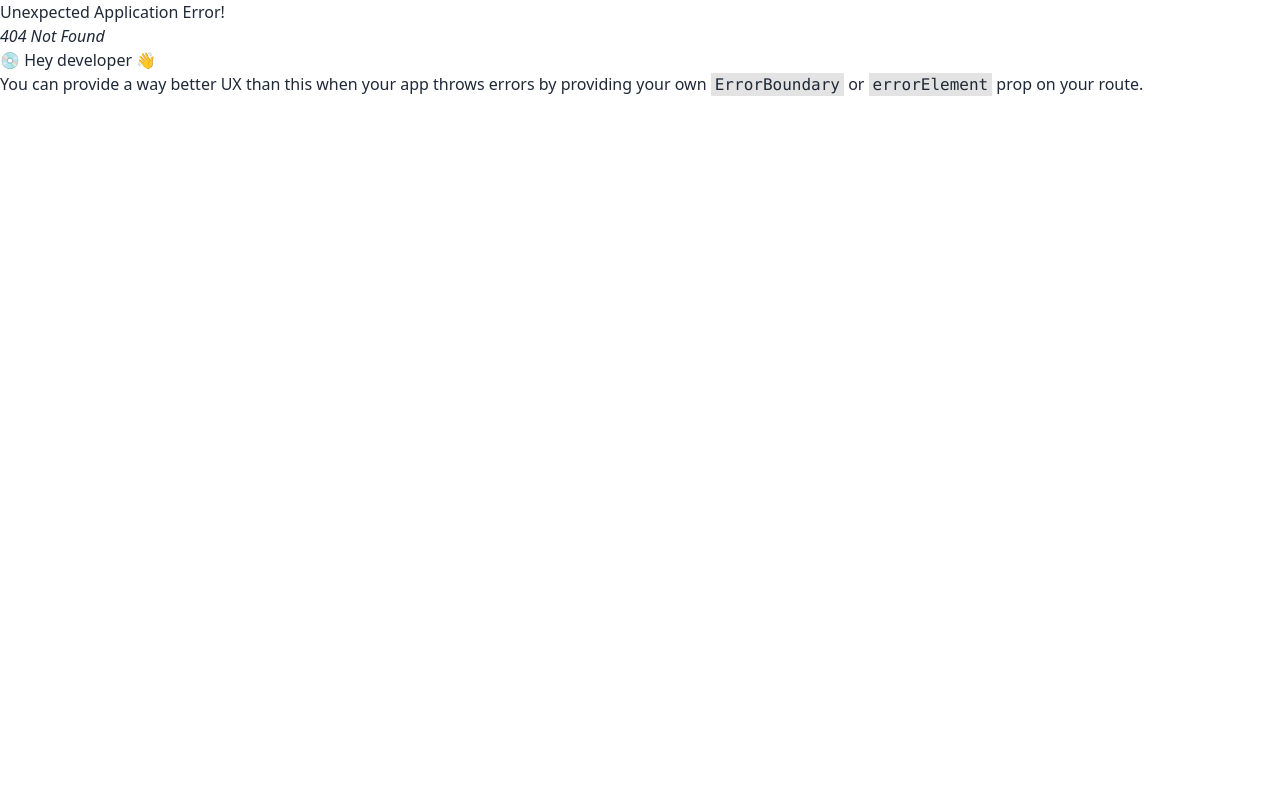
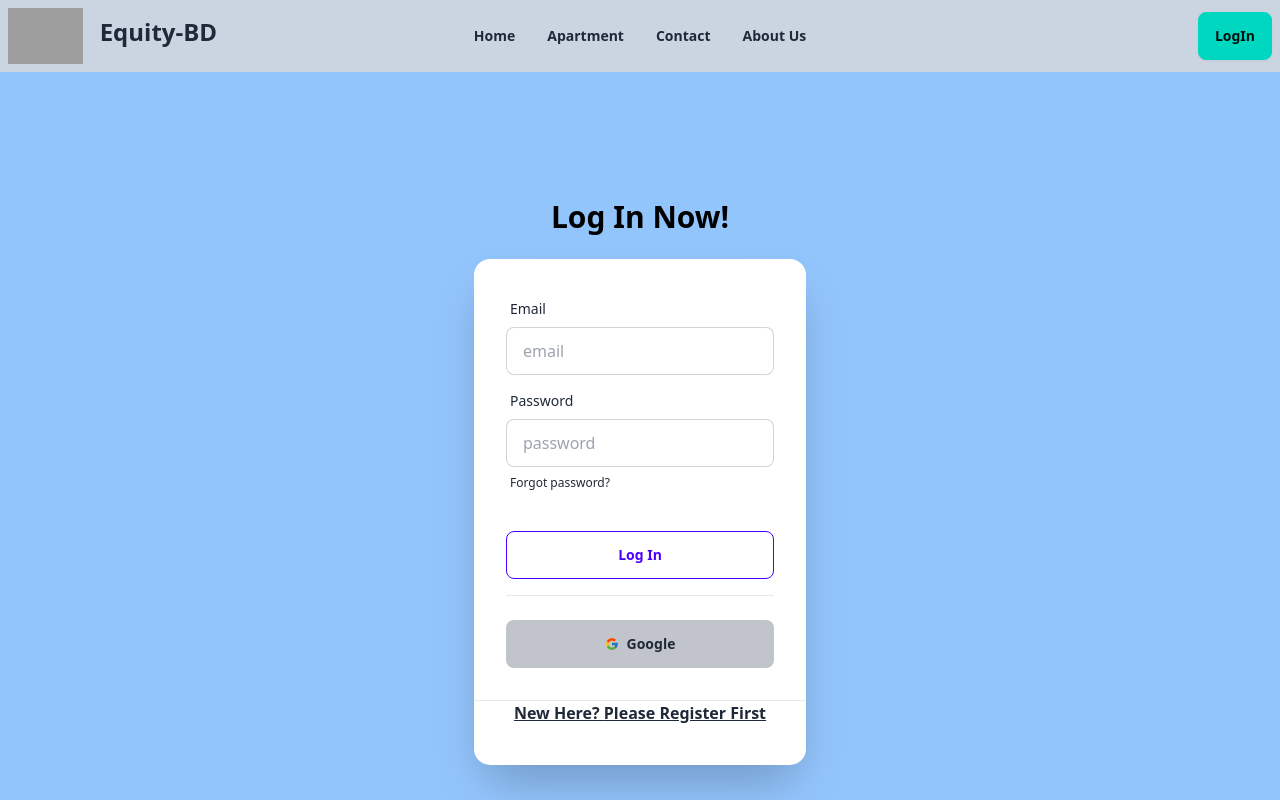
Before and after one commit to AffnanSawad/Equity-BD, a React (Vite) app: page /login in a window 1280 px wide. Before the commit this address had no page. Shown: the top 800 px of the page. Built offline with nearby package versions, Linux system fonts and the light colour scheme; grey boxes are pictures that could not be loaded.

Commit message:
LOGIN+SIGNUP Page Layout Added

```diff
--- /dev/null
+++ b/src/Authentications/LogIn/LogIn.jsx
@@ -0,0 +1,75 @@
+import { FcGoogle } from "react-icons/fc";
+import { Link } from "react-router-dom";
+
+
+const LogIn = () => {
+
+    //
+    const handleLogin=(e)=>{
+
+        e.preventDefault();
+
+        const email = e.target.email.value;
+        const password = e.target.password.value;
+
+        console.log(email,password);
+
+    }
+
+
+
+
+    return (
+        <div className="hero  min-h-screen bg-blue-300">
+        <div className="hero-content flex-col mt-5">
+          <div className="text-center lg:text-left">
+            <h1 className="text-3xl  mb-2 font-bold text-black">Log In Now!</h1>
+
+          </div>
+          <div className="card bg-base-100 w-full max-w-sm shrink-0 shadow-2xl">
+
+            {/* form */}
+            <form onSubmit={handleLogin} className="card-body">
+              <div className="form-control">
+                <label className="label">
+                  <span className="label-text">Email</span>
+                </label>
+                <input type="email" name="email" placeholder="email" className="input input-bordered" required />
+              </div>
+              <div className="form-control">
+                <label className="label">
+                  <span className="label-text">Password</span>
+                </label>
+                <input type="password" name="password" placeholder="password" className="input input-bordered" required />
+                <label className="label">
+                  <a href="#" className="label-text-alt link link-hover">Forgot password?</a>
+                </label>
+              </div>
+              <div className="form-control mt-6">
+
+
+
+                <button  className="btn btn-outline btn-primary">Log In</button>
+
+               <h3 className="text-center my-4 font-bold text-xl"> <hr /> </h3>
+
+                <p>  <button className="btn btn-ghost mt-2 bg-opacity-30 bg-slate-700 w-full font-bold" >  <FcGoogle />  Google  </button> </p>
+
+
+              </div>
+            </form>
+
+            <hr />
+            <p className="font-bold mx-10 mb-10 underline">New Here? <Link to="/signup">Please Register First</Link> </p>
+
+
+
+
+
+          </div>
+        </div>
+      </div>
+    );
+};
+
+export default LogIn;
--- /dev/null
+++ b/src/Authentications/Signup/Signup.jsx
@@ -0,0 +1,72 @@
+import { Link } from "react-router-dom";
+
+
+const Signup = () => {
+
+
+    // form handler
+    const handleSignup = e => {
+
+        e.preventDefault()
+
+        const name=e.target.name.value;
+        const email=e.target.email.value;
+        const password =e.target.password.value;
+
+        console.log(name,email,password)
+
+
+    }
+
+
+
+    return (
+        <div className="hero  min-h-screen bg-green-300">
+        <div className="hero-content flex-col ">
+          <div className="text-center lg:text-left mt-10">
+            <h1 className="text-3xl mb-2 font-bold text-black">Sign Up Now!</h1>
+
+          </div>
+          <div className="card bg-base-100 w-full max-w-sm shrink-0 shadow-2xl">
+
+
+            <form onSubmit={handleSignup} className="card-body">
+
+            <div className="form-control">
+                <label className="label">
+                  <span className="label-text">Name</span>
+                </label>
+                <input type="text" name="name" placeholder="name" className="input input-bordered" required />
+              </div>
+
+
+
+              <div className="form-control">
+                <label className="label">
+                  <span className="label-text">Email</span>
+                </label>
+                <input type="email" name="email" placeholder="email" className="input input-bordered" required />
+              </div>
+              <div className="form-control">
+                <label className="label">
+                  <span className="label-text">Password</span>
+                </label>
+                <input type="password" name="password" placeholder="password" className="input input-bordered" required />
+                <label className="label">
+                  <a href="#" className="label-text-alt link link-hover">Forgot password?</a>
+                </label>
+              </div>
+              <div className="form-control mt-6">
+                <button className="btn btn-outline btn-accent text-white">Sign Up</button>
+              </div>
+            </form>
+
+            <hr />
+            <p className="font-bold mx-10 mb-10 underline">Already Registered? <Link to="/login">Please Login First</Link> </p>
+          </div>
+        </div>
+      </div>
+    );
+};
+
+export default Signup;
--- a/src/Pages/Shared/Navbar/Navbar.jsx
+++ b/src/Pages/Shared/Navbar/Navbar.jsx
@@ -69,7 +69,7 @@ const Navbar = () => {
           </ul>
         </div>
         <div className="navbar-end">
-          <a className="btn btn-accent">LogIn</a>
+          <Link to='/login'> <a className="btn btn-accent">LogIn</a>  </Link>
         </div>
       </div>
     );
```
Also changed, not shown: src/Routes/Routes.jsx (+10 -0 lines).
